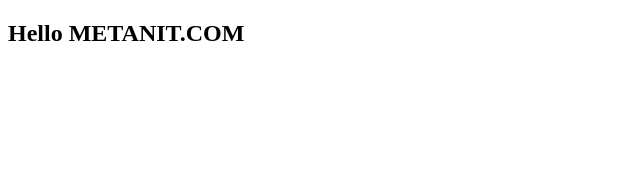
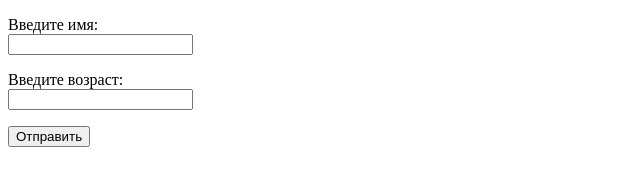
Before and after one commit to architect-ai2023/fastapi_app, a plain HTML site: page public/index.html in a window 1280 px wide. Shown: the whole page, without its empty margins (0-640 px from the left). Drawn offline with Linux system fonts and the light colour scheme.

```diff
--- a/public/index.html
+++ b/public/index.html
@@ -5,6 +5,39 @@
     <meta charset="utf-8" />
 </head>
 <body>
-    <h2>Hello METANIT.COM</h2>
+    <div id="message"></div>
+     <p>
+        Введите имя: <br />
+        <input name="username" id="username" />
+    </p>
+     <p>
+        Введите возраст: <br />
+        <input name="userage" id="userage" type="number" />
+    </p>
+    <button onclick="send()">Отправить</button>
+<script>
+    async function send(){
+
+        // получаем введеное в поле имя и возраст
+        const username = document.getElementById("username").value;
+        const userage = document.getElementById("userage").value;
+
+        // отправляем запрос
+        const response = await fetch("/hello", {
+                method: "POST",
+                headers: { "Accept": "application/json", "Content-Type": "application/json" },
+                body: JSON.stringify({
+                    name: username,
+                    age: userage
+                })
+            });
+            if (response.ok) {
+                const data = await response.json();
+                document.getElementById("message").textContent = data.message;
+            }
+            else
+                console.log(response);
+    }
+</script>
 </body>
 </html>
```
